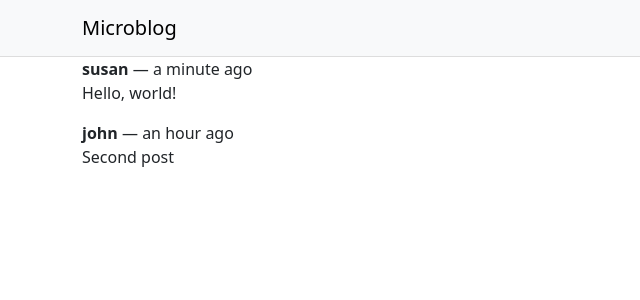
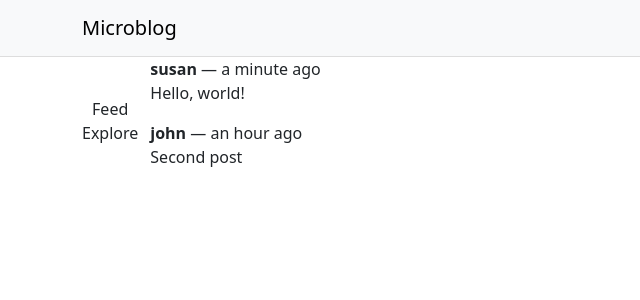
Before and after one commit to rrjbca/react-microblog, a React (Create React App) app: page / in a window 1280 px wide. Shown: the top 300 px of the page, without its empty margins (0-640 px from the left). Built offline with nearby package versions, Linux system fonts and the light colour scheme.

Commit message:
Chapter 3: add Sidebar to App

```diff
--- a/src/App.js
+++ b/src/App.js
@@ -1,5 +1,7 @@
 import Container from 'react-bootstrap/Container';
+import Stack from 'react-bootstrap/Stack';
 import Header from './components/Header';
+import Sidebar from './components/Sidebar';
 
 export default function App() {
   const posts = [
@@ -25,6 +27,9 @@
     <Container fluid className="App">
       <Header />
       <Container>
+        <Stack direction="horizontal">
+          <Sidebar />
+          <Container>
             {posts.length === 0 ?
               <p>There are no blog posts.</p>
               :
@@ -39,6 +44,8 @@
               })
             }
           </Container>
+        </Stack>
+      </Container>
     </Container>
   );
 }
```
Lines whose indentation alone changed are shown as unchanged.
